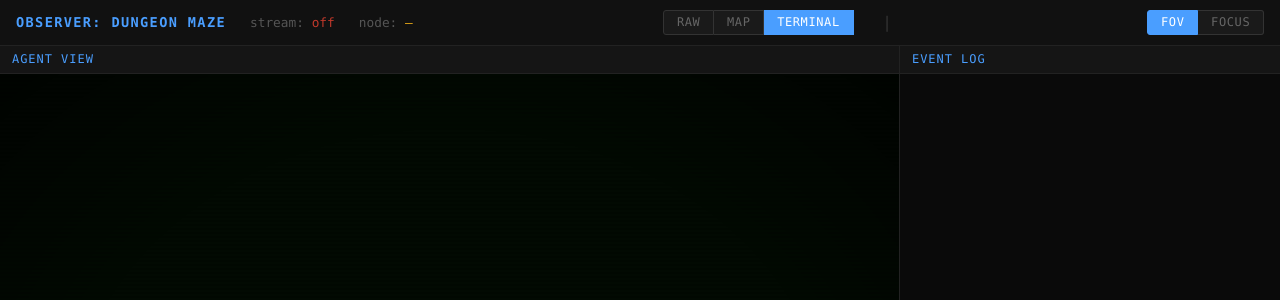
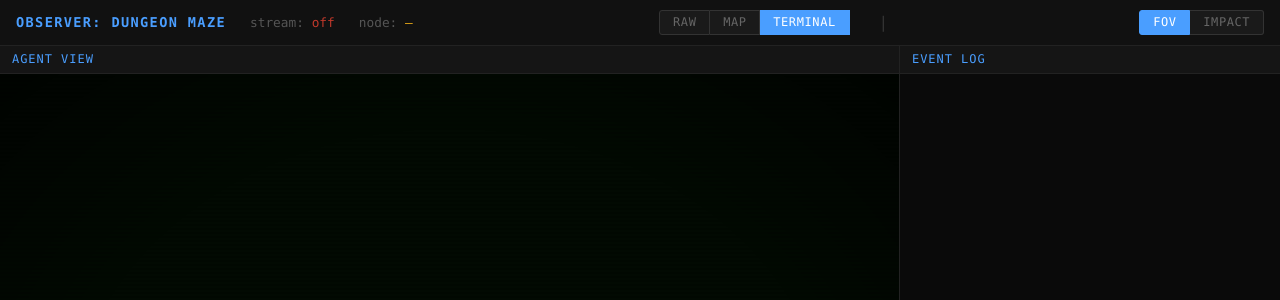
Before and after one commit to whharris917/qms-workflow-engine, a Flask app: page /agent/maze/observe in a window 1280 px wide. Shown: the top 300 px of the page. Run offline with Flask 3, Linux system fonts and the light colour scheme; data that the repository does not hold is empty.

Commit message:
Rename Focus→Impact: split changed into confirmation/effects, message→echo
Impact response shape: {echo, confirmation, effects, new_affordances}.
Echo = what the agent attempted. Confirmation = direct result of the action.
Effects = cascading changes. Unified success and error responses into the
same four-key shape. Observer updated with Impact toggle and terminology.

Co-Authored-By: Claude Opus 4.6 <noreply@anthropic.com>

```diff
--- a/wfe-ui/app.py
+++ b/wfe-ui/app.py
@@ -423,22 +423,36 @@ def _wf_notify(workflow_id: str, event: dict):
         _workflow_observers[workflow_id].remove(q)
 
 
-def _compute_focus(before: dict, after: dict) -> dict:
-    """Compute the Focus — the subset of the FoV that changed between two renders.
+def _compute_impact(before: dict, after: dict, action_body: dict) -> dict:
+    """Compute the Impact — structured response to an agent action.
 
     Returns a dict with:
-      message   — the action confirmation message (from the after FoV)
-      changed   — fields whose value changed (same shape as state.fields)
-      new_affordances — the full affordance objects for newly available affordances
+      echo            — human-readable summary of what the agent attempted
+      confirmation    — the direct result: the field that was set (or error)
+      effects         — cascading changes: fields that appeared or changed as a consequence
+      new_affordances — affordance objects that became available
     """
     before_fields = (before.get("state") or {}).get("fields", {})
     after_fields = (after.get("state") or {}).get("fields", {})
 
-    changed = {}
+    # Determine which field label was directly acted upon
+    acted_field_key = action_body.get("field") if action_body.get("action") == "set_field" else None
+    acted_label = None
+    if acted_field_key:
+        for fdef in _CR_ALL_FIELDS.values():
+            if fdef.get("key") == acted_field_key:
+                acted_label = fdef["label"]
+                break
+
+    confirmation = {}
+    effects = {}
     for label, field in after_fields.items():
         old = before_fields.get(label)
         if old is None or old.get("value") != field.get("value"):
-            changed[label] = field
+            if label == acted_label:
+                confirmation[label] = field
+            else:
+                effects[label] = field
 
     def _aff_key(a):
         """Stable identity for an affordance — action + field for set_field, else action."""
@@ -455,8 +469,9 @@ def _compute_focus(before: dict, after: dict) -> dict:
             new_affordances.append(a)
 
     return {
-        "message": after.get("message"),
-        "changed": changed,
+        "echo": after.get("message"),
+        "confirmation": confirmation,
+        "effects": effects,
         "new_affordances": new_affordances,
     }
 
@@ -1523,22 +1538,36 @@ def agent_workflow_post(workflow_id):
     result = _process_agent_action(workflow_id, body)
 
     if "error" in result:
-        _wf_notify(workflow_id, {"type": "result", "path": workflow_id, "result": result})
-        return jsonify(result), 422
+        # Build echo from the action body
+        action = body.get("action", "?")
+        field = body.get("field", "")
+        value = body.get("value", "")
+        if action == "set_field":
+            echo = f"Set {field} = \"{_trunc(str(value), 60)}\""
+        else:
+            echo = action
+        impact = {
+            "echo": echo,
+            "confirmation": {"error": result["error"]},
+            "effects": {},
+            "new_affordances": [],
+        }
+        _wf_notify(workflow_id, {"type": "result", "path": workflow_id, "result": before_fov, "impact": impact})
+        return jsonify(impact), 422
 
     # result is the after-FoV (returned by the action processor)
     after_fov = result
-    focus = _compute_focus(before_fov, after_fov)
+    impact = _compute_impact(before_fov, after_fov, body)
 
     # Track current node
     node = (after_fov.get("state") or {}).get("node") or (after_fov.get("state") or {}).get("position") or workflow_id
     _workflow_current_path[workflow_id] = node
 
-    # Push full FoV + Focus to Observer via SSE
-    _wf_notify(workflow_id, {"type": "result", "path": workflow_id, "result": after_fov, "focus": focus})
-
-    # Return Focus to agent
-    return jsonify(focus)
+    # Push full FoV + Impact to Observer via SSE
+    _wf_notify(workflow_id, {"type": "result", "path": workflow_id, "result": after_fov, "impact": impact})
+
+    # Return Impact to agent
+    return jsonify(impact)
 
 
 @app.route("/manual")
--- a/wfe-ui/templates/agent_observer.html
+++ b/wfe-ui/templates/agent_observer.html
@@ -88,7 +88,7 @@
         <span style="color:#333;margin:0 0.3rem;">|</span>
         <div class="mode-toggle" id="view-toggle">
             <button class="mode-btn active" id="btn-fov" onclick="setViewMode('fov')">FoV</button>
-            <button class="mode-btn" id="btn-focus" onclick="setViewMode('focus')">Focus</button>
+            <button class="mode-btn" id="btn-impact" onclick="setViewMode('impact')">Impact</button>
         </div>
     </div>
     <div class="panels">
@@ -120,8 +120,8 @@ var activeRenderer = null; // currently active renderer id
 var agentState = null;     // latest parsed page JSON
 var lastRaw = null;        // latest raw content string
 var lastMessage = '';
-var currentFocus = null;   // latest Focus from POST result
-var viewMode = 'fov';      // 'fov' or 'focus'
+var currentImpact = null;  // latest Impact from POST result
+var viewMode = 'fov';      // 'fov' or 'impact'
 
 /* Renderer availability is declared by the workflow, not guessed from data shape. */
 var allowedRenderers = {{ renderers|safe }};
@@ -147,10 +147,10 @@ function registerRenderer(r) {
 
 function setMode(id) {
     /* Non-raw renderers force FoV mode */
-    if (id !== 'raw' && viewMode === 'focus') {
+    if (id !== 'raw' && viewMode === 'impact') {
         viewMode = 'fov';
         document.getElementById('btn-fov').classList.add('active');
-        document.getElementById('btn-focus').classList.remove('active');
+        document.getElementById('btn-impact').classList.remove('active');
     }
     if (activeRenderer === id) return;
     /* Deactivate previous */
@@ -171,9 +171,9 @@ function setMode(id) {
 function setViewMode(mode) {
     viewMode = mode;
     document.getElementById('btn-fov').classList.toggle('active', mode === 'fov');
-    document.getElementById('btn-focus').classList.toggle('active', mode === 'focus');
-    /* Focus forces Raw renderer */
-    if (mode === 'focus' && activeRenderer !== 'raw') {
+    document.getElementById('btn-impact').classList.toggle('active', mode === 'impact');
+    /* Impact forces Raw renderer */
+    if (mode === 'impact' && activeRenderer !== 'raw') {
         setMode('raw');
         return; /* setMode already calls dispatchRender */
     }
@@ -186,29 +186,29 @@ function setViewMode(mode) {
 function dispatchRender() {
     var r = renderers[activeRenderer];
     if (!r) return;
-    if (viewMode === 'focus' && currentFocus && activeRenderer === 'raw') {
-        r.update(currentFocus, currentFocus.message || '', null);
+    if (viewMode === 'impact' && currentImpact && activeRenderer === 'raw') {
+        r.update(currentImpact, currentImpact.echo || '', null);
     } else {
-        r.update(agentState, lastMessage, currentFocus);
+        r.update(agentState, lastMessage, currentImpact);
     }
 }
 
-function broadcastState(state, msg, focus) {
+function broadcastState(state, msg, impact) {
     agentState = state;
     lastMessage = msg;
-    currentFocus = focus || null;
+    currentImpact = impact || null;
     if (activeRenderer && renderers[activeRenderer]) {
         dispatchRender();
     }
 }
 
 /* ── State extraction from SSE payloads ── */
-function extractState(raw, focus) {
+function extractState(raw, impact) {
     var obj;
     try { obj = typeof raw === 'string' ? JSON.parse(raw) : raw; } catch(e) { return; }
     if (!obj || !obj.state) return;
     lastRaw = typeof raw === 'string' ? raw : JSON.stringify(raw);
-    broadcastState(obj, obj.message || '', focus);
+    broadcastState(obj, obj.message || '', impact);
 }
 
 /* ======================================================================
@@ -679,14 +679,14 @@ registerRenderer({
     }
 
     /* Render fields — each field is {value, instruction?} */
-    function renderFields(fields, changedFields) {
+    function renderFields(fields, highlightedFields) {
         var keys = Object.keys(fields);
         if (!keys.length) return '<span class="wf-empty-obj">(empty)</span>';
         var html = '<div class="wf-fields">';
         for (var i = 0; i < keys.length; i++) {
             var k = keys[i];
             var f = fields[k];
-            var focused = changedFields && (k in changedFields);
+            var focused = highlightedFields && (k in highlightedFields);
             html += '<div class="wf-field' + (focused ? ' wf-focus' : '') + '">';
             html += '<div class="wf-field-label">' + esc(k) + '</div>';
             if (f && typeof f === 'object' && 'value' in f) {
@@ -732,11 +732,18 @@ registerRenderer({
         return html + '</div>';
     }
 
-    function render(state, msg, focus) {
+    function render(state, msg, impact) {
         if (!container || !state) return;
 
-        var changedFields = (focus && focus.changed) ? focus.changed : {};
-        var newAffLabels = (focus && focus.new_affordances) ? focus.new_affordances.map(function(a){ return a.label; }) : [];
+        /* Merge confirmation + effects into a single set of highlighted fields */
+        var highlightedFields = {};
+        if (impact) {
+            var conf = impact.confirmation || {};
+            var eff = impact.effects || {};
+            for (var k in conf) highlightedFields[k] = conf[k];
+            for (var k in eff) highlightedFields[k] = eff[k];
+        }
+        var newAffLabels = (impact && impact.new_affordances) ? impact.new_affordances.map(function(a){ return a.label; }) : [];
 
         var html = '';
 
@@ -774,7 +781,7 @@ registerRenderer({
         if (s.fields) {
             html += '<div class="wf-card">';
             html += '<div class="wf-card-head">state.fields</div>';
-            html += renderFields(s.fields, changedFields);
+            html += renderFields(s.fields, highlightedFields);
             html += '</div>';
         }
 
@@ -906,7 +913,7 @@ registerRenderer({
             document.head.appendChild(style);
             container = c;
         },
-        update: function(state, msg, focus) { render(state, msg, focus); },
+        update: function(state, msg, impact) { render(state, msg, impact); },
         activate: function() {},
         deactivate: function() {}
     });
@@ -948,17 +955,17 @@ function connect() {
             addLog(ev);
             var pageState = (ev.page && ev.page.state) || {};
             pathEl.textContent = pageState.node || pageState.position || ev.current_path || '\u2014';
-            /* Recover focus from the most recent result event in history */
+            /* Recover impact from the most recent result event in history */
             var hist = ev.history || [];
-            var lastFocus = null;
+            var lastImpact = null;
             for (var i = hist.length - 1; i >= 0; i--) {
-                if (hist[i].type === 'result' && hist[i].focus) {
-                    lastFocus = hist[i].focus;
+                if (hist[i].type === 'result' && hist[i].impact) {
+                    lastImpact = hist[i].impact;
                     break;
                 }
             }
-            /* Render the current page state immediately (with recovered focus) */
-            if (ev.page) extractState(ev.page, lastFocus);
+            /* Render the current page state immediately (with recovered impact) */
+            if (ev.page) extractState(ev.page, lastImpact);
             /* Replay recent history into the event log */
             hist.slice(-20).forEach(addLog);
             return;
@@ -971,7 +978,7 @@ function connect() {
         if (ev.type === 'result' && ev.result) {
             var s = ev.result.state || {};
             pathEl.textContent = s.node || s.position || '';
-            extractState(ev.result, ev.focus || null);
+            extractState(ev.result, ev.impact || null);
         }
     };
 }
```
